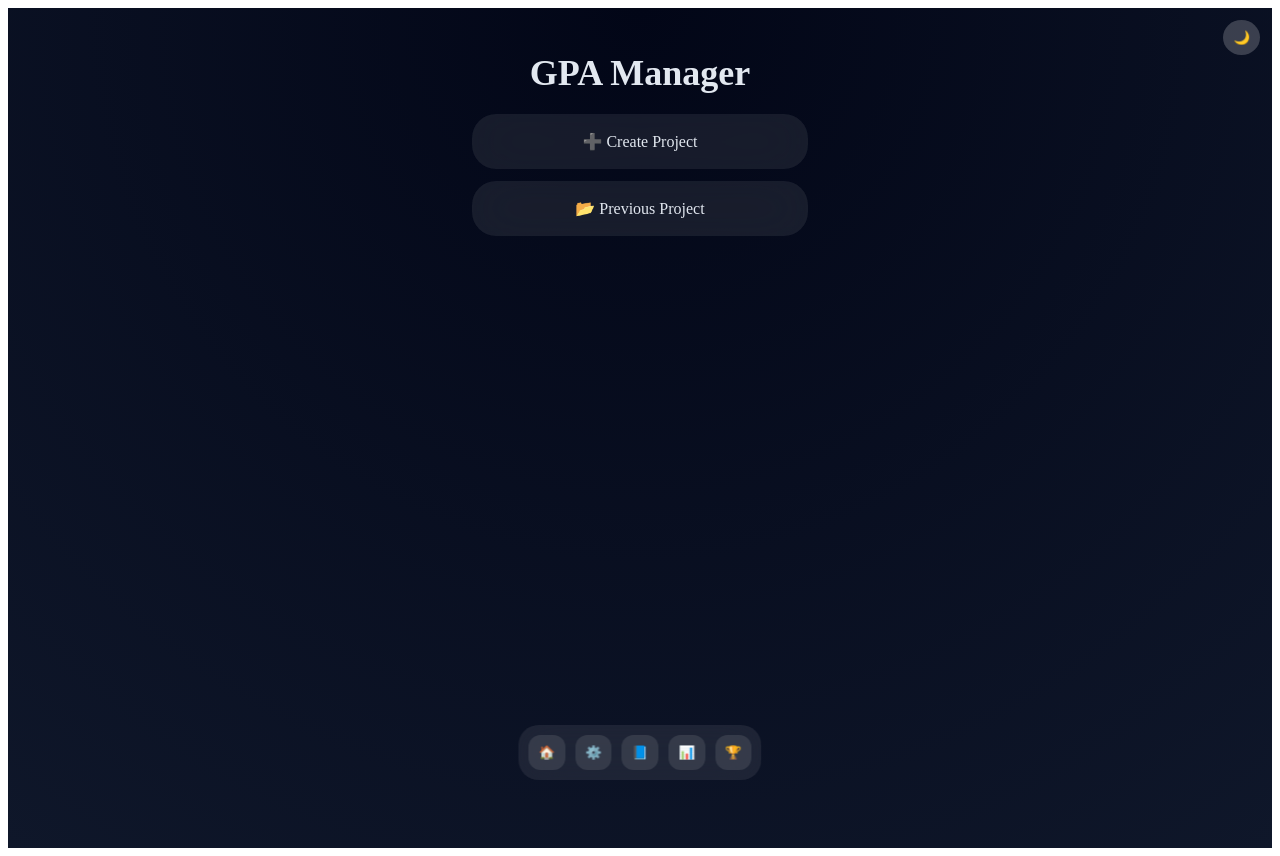
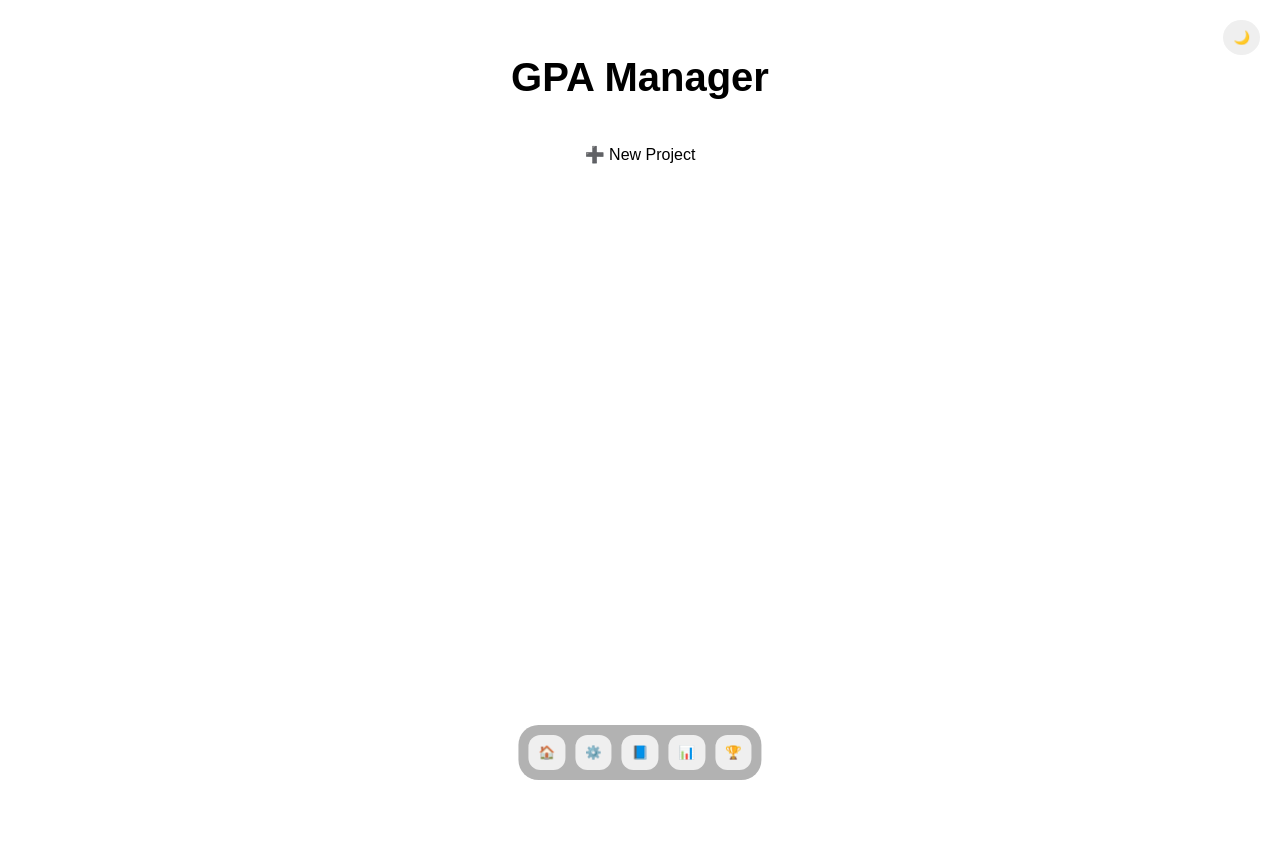
Before and after one commit to mustafaroshid99-cell/Calc-gpa, a Next.js app: page / in a window 1280 px wide. Built offline with nearby package versions, Linux system fonts and the light colour scheme.

Commit message:
Update page.js

```diff
--- a/app/page.js
+++ b/app/page.js
@@ -4,30 +4,54 @@ import { useEffect, useState } from "react";
 
 export default function Home() { const [page, setPage] = useState("home"); const [anim, setAnim] = useState(false); const [dark, setDark] = useState(true);
 
-const [examName, setExamName] = useState(""); const [subjectCount, setSubjectCount] = useState(""); const [students, setStudents] = useState([]);
+const [projects, setProjects] = useState([]); const [activeProjectIndex, setActiveProjectIndex] = useState(null);
 
-const [name, setName] = useState(""); const [roll, setRoll] = useState(""); const [marks, setMarks] = useState([]); const [viewStudent, setViewStudent] = useState(null); const [searchRoll, setSearchRoll] = useState("");
+const [examName, setExamName] = useState(""); const [subjectCount, setSubjectCount] = useState("");
+
+const [name, setName] = useState(""); const [roll, setRoll] = useState(""); const [marks, setMarks] = useState([]);
+
+const [viewStudent, setViewStudent] = useState(null); const [searchRoll, setSearchRoll] = useState("");
 
 const [toast, setToast] = useState("");
 
-useEffect(() => { const s = localStorage.getItem("students"); if (s) setStudents(JSON.parse(s)); }, []);
+useEffect(() => { const p = localStorage.getItem("projects"); if (p) setProjects(JSON.parse(p)); }, []);
 
-useEffect(() => { localStorage.setItem("students", JSON.stringify(students)); }, [students]);
+useEffect(() => { localStorage.setItem("projects", JSON.stringify(projects)); }, [projects]);
 
 const showToast = (msg) => { setToast(msg); setTimeout(() => setToast(""), 2000); };
 
-const go = (p) => { setAnim(true); setTimeout(() => { setPage(p); setAnim(false); }, 220); };
+const go = (p) => { setAnim(true); setTimeout(() => { setPage(p); setAnim(false); }, 180); };
 
 const gp = (m) => (m >= 80 ? 5 : m >= 70 ? 4 : m >= 60 ? 3.5 : m >= 50 ? 3 : m >= 40 ? 2 : m >= 33 ? 1 : 0); const grade = (g) => (g === 5 ? "A+" : g >= 4 ? "A" : g >= 3.5 ? "A-" : g >= 3 ? "B" : g >= 2 ? "C" : g >= 1 ? "D" : "F");
 
-const start = () => { if (!examName || !subjectCount) return showToast("Fill setup"); setMarks(Array(Number(subjectCount)).fill("")); go("app"); };
+const createProject = () => { if (!examName || !subjectCount) return showToast("Fill all fields");
 
-const updateMark = (i, v) => { if (v === "") return; if (Number(v) > 100 || Number(v) < 0) return showToast("Marks must be 0-100"); const c = [...marks]; c[i] = v; setMarks(c); };
+const newProject = {
+  id: Date.now(),
+  examName,
+  subjectCount: Number(subjectCount),
+  students: []
+};
 
-const addStudent = () => { if (!name || !roll) return showToast("Name & Roll required");
+setProjects([...projects, newProject]);
+setActiveProjectIndex(projects.length);
+
+setMarks(Array(Number(subjectCount)).fill(""));
+go("app");
+showToast("Project created");
+
+};
+
+const deleteProject = (id) => { setProjects(projects.filter(p => p.id !== id)); showToast("Project deleted"); go("home"); };
+
+const activeProject = projects[activeProjectIndex];
+
+const updateMark = (i, v) => { if (v === "") return; if (Number(v) > 100 || Number(v) < 0) return showToast("0-100 only"); const c = [...marks]; c[i] = v; setMarks(c); };
+
+const addStudent = () => { if (!activeProject) return; if (!name || !roll) return showToast("Fill name & roll");
 
 const nums = marks.map(Number);
-if (nums.some((m) => isNaN(m))) return showToast("Fill all marks");
+if (nums.some(isNaN)) return showToast("Fill marks");
 
 const total = nums.reduce((a, b) => a + b, 0);
 const fail = nums.some((m) => m < 33);
@@ -42,38 +66,49 @@ const obj = {
   status: fail ? "FAIL" : "PASS",
 };
 
-const idx = students.findIndex((s) => s.roll === roll);
+const updated = [...projects];
+const p = updated[activeProjectIndex];
+
+const idx = p.students.findIndex(s => s.roll === roll);
 
 if (idx !== -1) {
-  if (!confirm("Student exists. Update marks?")) return;
-  const copy = [...students];
-  copy[idx] = obj;
-  setStudents(copy);
-  showToast("Updated student");
+  if (!confirm("Student exists. Update?") ) return;
+  p.students[idx] = obj;
 } else {
-  setStudents([...students, obj]);
-  showToast("Student added");
+  p.students.push(obj);
 }
 
+setProjects(updated);
 setViewStudent(obj);
+
 setName(""); setRoll("");
-setMarks(Array(Number(subjectCount)).fill(""));
+setMarks(Array(activeProject.subjectCount).fill(""));
+
+showToast("Saved");
 
 };
 
-const search = () => { const s = students.find((x) => x.roll === searchRoll); if (!s) showToast("Not found"); setViewStudent(s || null); };
+const search = () => { const s = activeProject?.students.find(x => x.roll === searchRoll); if (!s) showToast("Not found"); setViewStudent(s || null); };
 
-const merit = [...students] .sort((a, b) => b.gpa - a.gpa || b.total - a.total || a.roll - b.roll) .map((s, i) => ({ ...s, rank: i + 1 }));
+const merit = activeProject ? [...activeProject.students] .sort((a,b)=> b.gpa - a.gpa || b.total - a.total || a.roll - b.roll) .map((s,i)=> ({...s, rank:i+1})) : [];
 
-const summary = () => { const pass = students.filter((s) => s.status === "PASS").length; const fail = students.length - pass; const rate = ((pass / students.length) * 100 || 0).toFixed(2); return { pass, fail, rate }; };
+const summary = () => { if (!activeProject) return {pass:0,fail:0,rate:0}; const pass = activeProject.students.filter(s=>s.status==="PASS").length; const fail = activeProject.students.length - pass; const rate = ((pass / activeProject.students.length) * 100 || 0).toFixed(2); return {pass,fail,rate}; };
 
-const printMerit = () => { window.print(); };
+const downloadPDF = () => window.print();
 
-return ( <div style={dark ? styles.bgDark : styles.bgLight}>
+return ( <div className={dark ? "dark" : "light"} style={styles.body}>
 
-{toast && <div style={styles.toast}>{toast}</div>}
+<style jsx global>{`
+    @media print {
+      body * { visibility: hidden; }
+      .print-area, .print-area * { visibility: visible; }
+      .print-area { position: absolute; top: 0; left: 0; width: 100%; }
+    }
+  `}</style>
 
-  <button onClick={() => setDark(!dark)} style={styles.themeBtn}>{dark ? "🌙" : "☀️"}</button>
+  {toast && <div style={styles.toast}>{toast}</div>}
+
+  <button style={styles.themeBtn} onClick={()=>setDark(!dark)}>{dark ? "🌙" : "☀️"}</button>
 
   <div style={styles.dock}>
     {["home","setup","app","summary","merit"].map((p,i)=> (
@@ -81,34 +116,39 @@ return ( <div style={dark ? styles.bgDark : styles.bgLight}>
     ))}
   </div>
 
-  <div style={{
-    transform: anim ? "scale(0.97) translateY(15px)" : "scale(1)",
-    opacity: anim ? 0 : 1,
-    transition: "0.3s ease"
-  }}>
+  <div style={{transform: anim?"scale(0.97)":"scale(1)",opacity:anim?0:1,transition:"0.25s"}}>
 
     {page === "home" && (
       <div style={styles.center}>
         <h1 style={styles.title}>GPA Manager</h1>
-        <div style={styles.bigCard} onClick={()=>go("setup")}>➕ Create Project</div>
-        <div style={styles.bigCard} onClick={()=>go("app")}>📂 Previous Project</div>
+
+        <div style={styles.bigCard} onClick={()=>go("setup")}>➕ New Project</div>
+
+        {projects.map((p,i)=> (
+          <div key={p.id} style={styles.projectCard}>
+            <div onClick={()=>{setActiveProjectIndex(i); go("app");}}>
+              📘 {p.examName} ({p.students.length})
+            </div>
+            <button style={styles.deleteBtn} onClick={()=>deleteProject(p.id)}>🗑</button>
+          </div>
+        ))}
       </div>
     )}
 
     {page === "setup" && (
       <div style={styles.card}>
-        <h2>Setup</h2>
+        <h2>Create Project</h2>
         <input placeholder="Exam Name" value={examName} onChange={(e)=>setExamName(e.target.value)} />
         <input placeholder="Subjects" value={subjectCount} onChange={(e)=>setSubjectCount(e.target.value)} />
-        <button style={styles.primary} onClick={start}>Start</button>
+        <button style={styles.primary} onClick={createProject}>Create</button>
       </div>
     )}
 
-    {page === "app" && (
+    {page === "app" && activeProject && (
       <div style={styles.card}>
-        <h2>{examName}</h2>
+        <h2>{activeProject.examName}</h2>
 
-        <input placeholder="Student Name" value={name} onChange={(e)=>setName(e.target.value)} />
+        <input placeholder="Name" value={name} onChange={(e)=>setName(e.target.value)} />
         <input placeholder="Roll" value={roll} onChange={(e)=>setRoll(e.target.value)} />
 
         {marks.map((m,i)=>(
@@ -117,11 +157,11 @@ return ( <div style={dark ? styles.bgDark : styles.bgLight}>
 
         <button style={styles.primary} onClick={addStudent}>➕ Add Student</button>
 
-        <input placeholder="Search roll" value={searchRoll} onChange={(e)=>setSearchRoll(e.target.value)} />
+        <input placeholder="Search Roll" value={searchRoll} onChange={(e)=>setSearchRoll(e.target.value)} />
         <button style={styles.secondary} onClick={search}>Search</button>
 
         {viewStudent && (
-          <div style={{...styles.result, borderLeft:viewStudent.status==="PASS"?"4px solid #22c55e":"4px solid #ef4444"}}>
+          <div style={styles.result}>
             <h3>{viewStudent.name}</h3>
             <p>Roll {viewStudent.roll}</p>
             <p>Total {viewStudent.total}</p>
@@ -141,15 +181,37 @@ return ( <div style={dark ? styles.bgDark : styles.bgLight}>
       </div>
     )}
 
-    {page === "merit" && (
-      <div style={styles.card}>
+    {page === "merit" && activeProject && (
+      <div className="print-area" style={styles.card}>
         <div style={{display:"flex",justifyContent:"space-between"}}>
-          <h2>Merit List</h2>
-          <button style={styles.primary} onClick={printMerit}>Export PDF</button>
+          <h2>Merit Table</h2>
+          <button style={styles.primary} onClick={downloadPDF}>Download PDF</button>
         </div>
-        {merit.map((s)=> (
-          <div key={s.roll} style={styles.row}>#{s.rank} {s.name} ({s.roll})</div>
-        ))}
+
+        <table style={styles.table}>
+          <thead>
+            <tr>
+              <th>Rank</th>
+              <th>Name</th>
+              <th>Roll</th>
+              <th>GPA</th>
+              <th>Grade</th>
+              <th>Total</th>
+            </tr>
+          </thead>
+          <tbody>
+            {merit.map(s=> (
+              <tr key={s.roll}>
+                <td>{s.rank}</td>
+                <td>{s.name}</td>
+                <td>{s.roll}</td>
+                <td>{s.gpa}</td>
+                <td>{s.grade}</td>
+                <td>{s.total}</td>
+              </tr>
+            ))}
+          </tbody>
+        </table>
       </div>
     )}
 
@@ -158,26 +220,30 @@ return ( <div style={dark ? styles.bgDark : styles.bgLight}>
 
 ); }
 
-const styles = { bgDark:{minHeight:"100vh",padding:20,background:"radial-gradient(circle at top,#020617,#0f172a)",color:"#e2e8f0"}, bgLight:{minHeight:"100vh",padding:20,background:"#eef2ff",color:"#0f172a"},
+const styles = { body:{minHeight:"100vh",padding:20,fontFamily:"sans-serif"},
 
-title:{fontSize:36,fontWeight:"bold",marginBottom:20}, center:{textAlign:"center"},
+center:{textAlign:"center"}, title:{fontSize:40,fontWeight:"bold"},
 
-bigCard:{margin:"12px auto",padding:18,maxWidth:300,borderRadius:24,background:"rgba(255,255,255,0.08)",backdropFilter:"blur(25px)",cursor:"pointer",transition:"0.25s"},
+bigCard:{margin:"10px auto",padding:18,maxWidth:320,borderRadius:18,background:"rgba(255,255,255,0.08)",cursor:"pointer"},
 
-card:{padding:20,borderRadius:24,background:"rgba(255,255,255,0.08)",backdropFilter:"blur(25px)"},
+projectCard:{display:"flex",justifyContent:"space-between",padding:12,marginTop:10,borderRadius:12,background:"rgba(255,255,255,0.08)"},
 
-primary:{marginTop:10,padding:12,borderRadius:14,border:"none",background:"linear-gradient(135deg,#6366f1,#22c55e)",color:"white"},
+deleteBtn:{border:"none",background:"transparent",color:"red"},
 
-secondary:{marginTop:10,padding:12,borderRadius:14,border:"1px solid #94a3b8",background:"transparent"},
+card:{padding:20,borderRadius:18,background:"rgba(255,255,255,0.08)"},
 
-result:{marginTop:12,padding:14,borderRadius:16,background:"rgba(59,130,246,0.15)"},
+primary:{marginTop:10,padding:12,borderRadius:12,border:"none",background:"linear-gradient(135deg,#6366f1,#22c55e)",color:"white"},
 
-dock:{position:"fixed",bottom:20,left:"50%",transform:"translateX(-50%)",display:"flex",gap:10,padding:10,borderRadius:20,background:"rgba(255,255,255,0.08)",backdropFilter:"blur(20px)"},
+secondary:{marginTop:10,padding:12,borderRadius:12,border:"1px solid gray",background:"transparent"},
 
-dockBtn:{padding:10,borderRadius:12,border:"none",background:"rgba(255,255,255,0.1)"},
+result:{marginTop:12,padding:14,borderRadius:12,background:"rgba(59,130,246,0.15)"},
 
-row:{marginTop:8,padding:10,borderRadius:12,background:"rgba(255,255,255,0.08)"},
+dock:{position:"fixed",bottom:20,left:"50%",transform:"translateX(-50%)",display:"flex",gap:10,padding:10,borderRadius:20,background:"rgba(0,0,0,0.3)"},
 
-themeBtn:{position:"fixed",top:20,right:20,padding:10,borderRadius:"50%",border:"none",background:"rgba(255,255,255,0.2)"},
+dockBtn:{padding:10,borderRadius:12,border:"none"},
 
-toast:{position:"fixed",top:20,left:"50%",transform:"translateX(-50%)",padding:"10px 16px",borderRadius:12,background:"black",color:"white",opacity:0.9} };
+toast:{position:"fixed",top:20,left:"50%",transform:"translateX(-50%)",background:"black",color:"white",padding:"8px 14px",borderRadius:10},
+
+themeBtn:{position:"fixed",top:20,right:20,padding:10,borderRadius:"50%",border:"none"},
+
+table:{width:"100%",marginTop:20,borderCollapse:"collapse"} };
```
